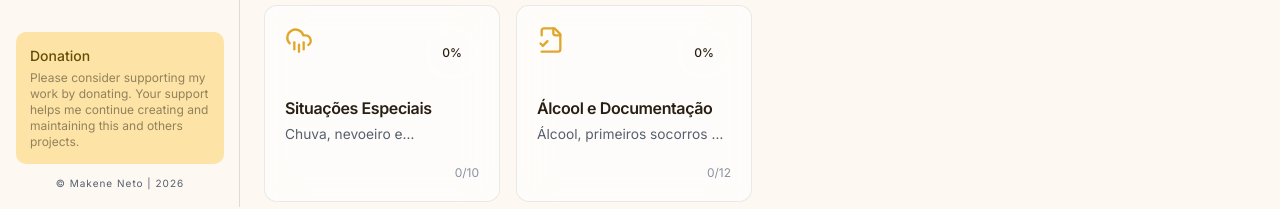
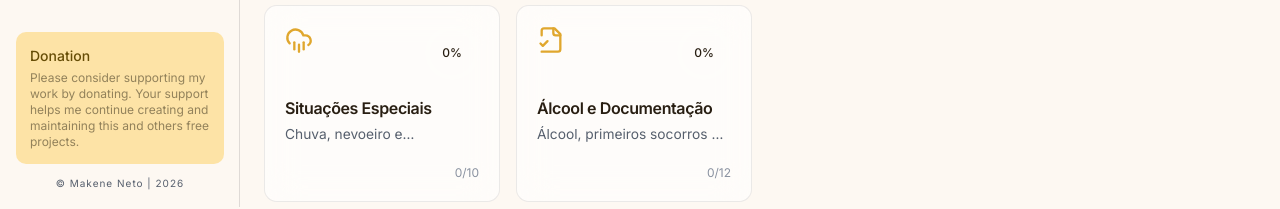
Before and after one commit to makeneto/master-driver, a Next.js app: page / in a window 1280 px wide. Shown: the part 593-802 px from the top of the page. Built offline with nearby package versions, Linux system fonts and the light colour scheme.

Commit message:
fix: correct wording in DonationCard component description

```diff
--- a/src/components/features/donation/donation-card.tsx
+++ b/src/components/features/donation/donation-card.tsx
@@ -9,7 +9,7 @@ export default function DonationCard() {
       <h1 className="text-sm font-medium text-[#664d06] dark:text-[#d0b260]">Donation</h1>
       <p className="text-xs text-[#6b5f3fbc] dark:text-[#b2aa94]">
         Please consider supporting my work by donating. Your support helps me
-        continue creating and maintaining this and others projects.
+        continue creating and maintaining this and others free projects.
       </p>
     </Link>
   )
```
